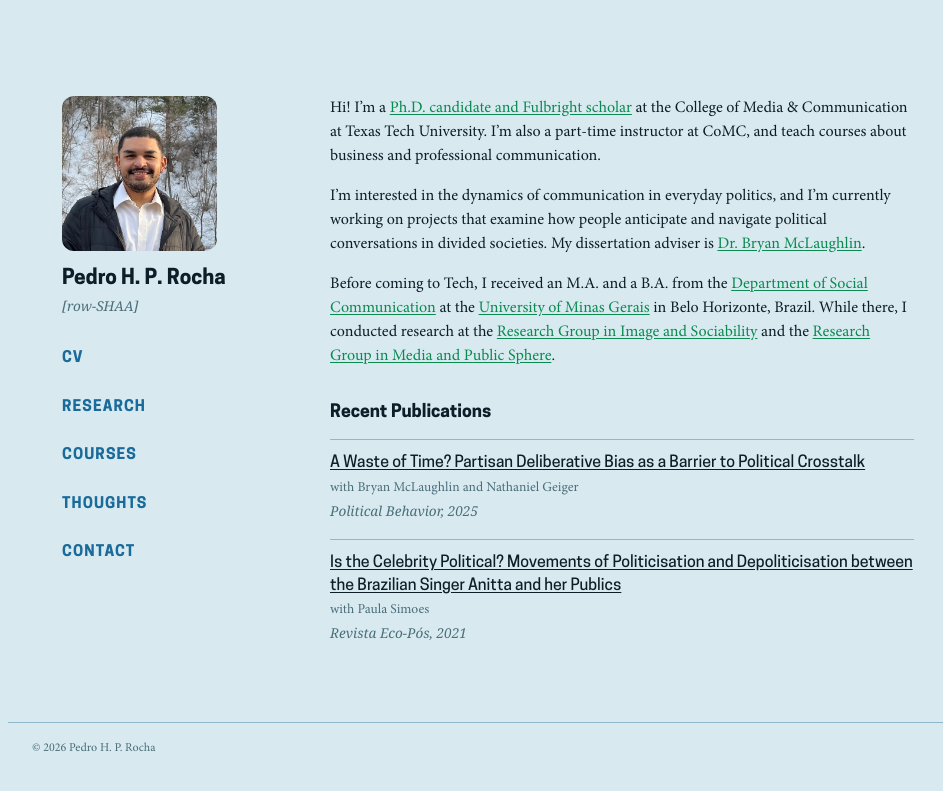
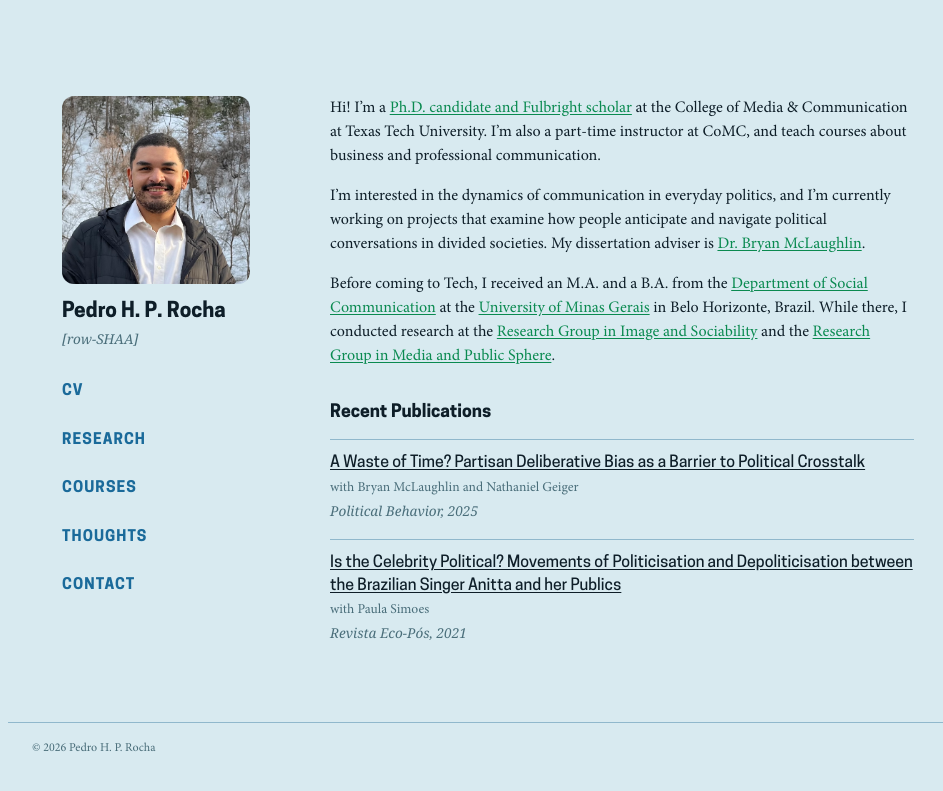
Before and after one commit to pedrohprocha/pedrohprocha.github.io, a Jekyll site: the page built from index.md, in a window 1280 px wide. Shown: the top 791 px of the page, without its empty margins (152-1095 px from the left). Built offline with Jekyll 4.4.1, drawn with Linux system fonts in a browser that asks for light colours; some web fonts are replaced.

Commit message:
headshot full width

```diff
--- a/assets/css/main.css
+++ b/assets/css/main.css
@@ -296,8 +296,9 @@ h3 {
 }
 
 .headshot-sm {
-    width: 155px;
-    height: 155px;
+    width: 100%;
+    height: auto;
+    aspect-ratio: 1 / 1;
     object-fit: cover;
     border-radius: 12px;
     display: block;
```
